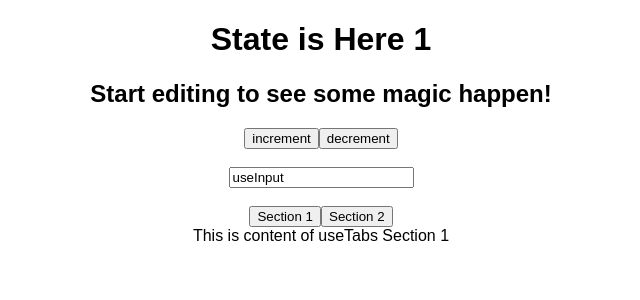
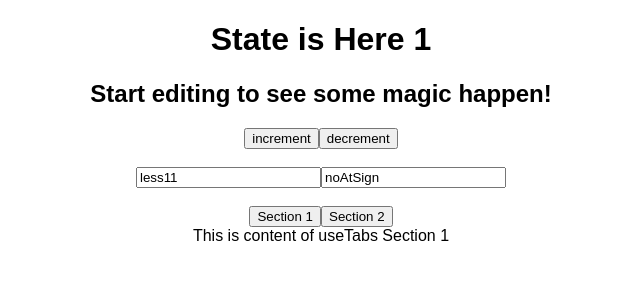
Before and after one commit to kitch-finn/reactHooks, a React (Create React App) app: page / in a window 1280 px wide. Shown: the top 300 px of the page, without its empty margins (319-959 px from the left). Built offline with nearby package versions, Linux system fonts and the light colour scheme.

Commit message:
add validator

```diff
--- a/src/App.js
+++ b/src/App.js
@@ -46,8 +46,10 @@ export default function App() {
   const { currentItem, changeItem } = useTabs(0, content);
 
   // useInput code here
-  const maxLen = (value) => !value.includes("@");
-  const name = useInput("useInput", maxLen);
+  const noAtSign = (value) => !value.includes("@");
+  const maxLen = (value) => value.length <= 10;
+  const name = useInput("less11", maxLen);
+  const sign = useInput("noAtSign", noAtSign);
 
   // useState code here
   const [item, setItem] = useState(1);
@@ -63,7 +65,8 @@ export default function App() {
       {/* useState code end */}
       <br />
       <br />
-      <input placeholder="Name" {...name} /* useInput here */ />
+      <input placeholder="less11" {...name} /* useInput here */ />
+      <input placeholder="noAtSign" {...sign} /* useInput here */ />
       <br />
       <br />
       {/* useTabs code start here */}
```
Also changed, not shown: 1 other file (tests, documents, lock files or other folders).
